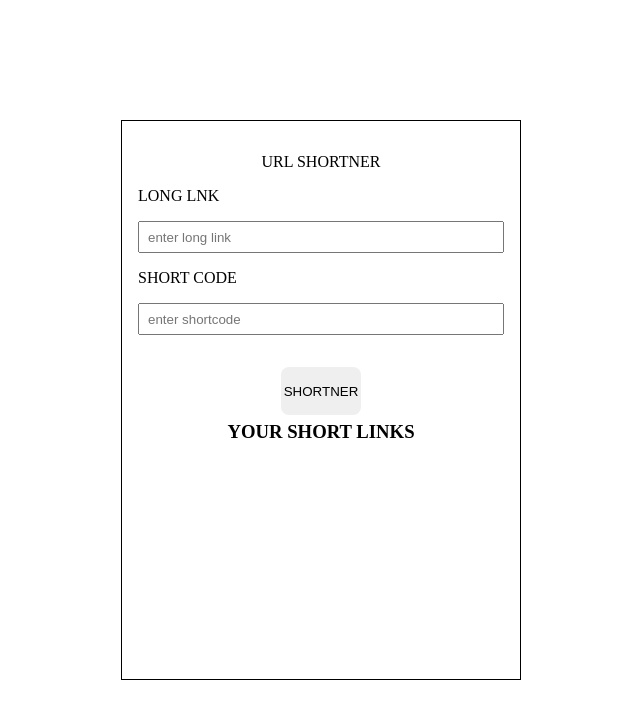
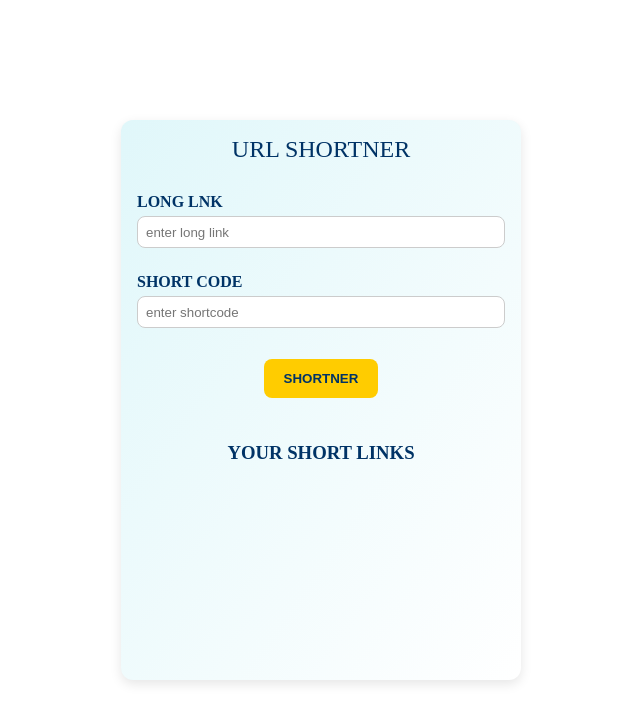
Before and after one commit to Skilled-Programmer/URL-SHORTNER, a website: page public/index.html in a window 1280 px wide. Shown: the whole page, without its empty margins (319-959 px from the left). Drawn offline with Linux system fonts and the light colour scheme.

Commit message:
style chamge in page

```diff
--- a/public/index.html
+++ b/public/index.html
@@ -12,7 +12,7 @@
         <div class="input">
             <form id="getFormData">
                 <div>
-                    <label for="loginLink">LONG LNK</label>
+                    <label for="longLink">LONG LNK</label>
                     <input type="text" name="longLink" placeholder="enter long link" required>
                 </div>
                 <div>
--- a/public/style.css
+++ b/public/style.css
@@ -10,26 +10,40 @@ body{
     align-items: center;
 }
 .main{
-    border: 1px solid black;
     width: 25rem;
     height: 35rem;
+    background: linear-gradient(to bottom right, #e0f7fa, #ffffff);
     display: flex;
     flex-direction: column;
     padding: 1rem;
+    margin: 5rem auto;
+    background-color: #fff;
+    border-radius: 12px;
+    box-shadow: 0 4px 12px rgba(0,0,0,0.1);
 }
 .header{
-    text-align: center;
-    margin: 1rem 0;
+    color: #003366;
+    font-size: 24px;
+    margin-bottom: 20px;
+    text-align: center
 }
-label{
-    display: block;
+label {
+   display: block;
+   text-align: left;
+   font-weight: 600;
+   color: #003366;
+   margin: 10px 0 5px;
 }
 .input{
     width: 100%;
     height: 12rem;
 }
-input{
-    margin: 1rem 0;
+input {
+   width: 100%;
+   padding: 10px;
+   border: 1px solid #ccc;
+   border-radius: 8px;
+   margin-bottom: 15px;
 }
 .btn{
     width: 100%;
@@ -37,12 +51,18 @@ input{
     justify-content: center;
     margin: 1rem 0;
 }
-button{
-    width: 5rem;
-    height: 3rem;
-    border-radius: 0.5rem ;
-    cursor: pointer;
-    border: none;
+button {
+   background: #ffcc00;
+   color: #003366;
+   font-weight: bold;
+   border: none;
+   border-radius: 8px;
+   padding: 12px 20px;
+   cursor: pointer;
+   transition: background 0.3s ease;
+}
+button:hover {
+   background: #ff9900;
 }
 input{
     width: 100%;
@@ -53,6 +73,9 @@ input{
     margin-top: 2.6rem;
 }
 .allData h3{
+    margin-top: 25px;
+    font-weight: bold;
+    color: #003366;
     text-align: center;
 }
 .allData li{
--- a/server.js
+++ b/server.js
@@ -13,6 +13,7 @@ app.use(express.urlencoded({extended:true}));
 app.use(express.static("public"));
 const errorPage404=path.join(import.meta.dirname,"public","errorPage404.html")
 await connectDb();
+app.get("/favicon.ico", (req, res) => res.status(204));
 app.post("/shorten",saveLink);
 app.get("/:shortCode",async (req,res)=>{
     let db=getDb();
```
